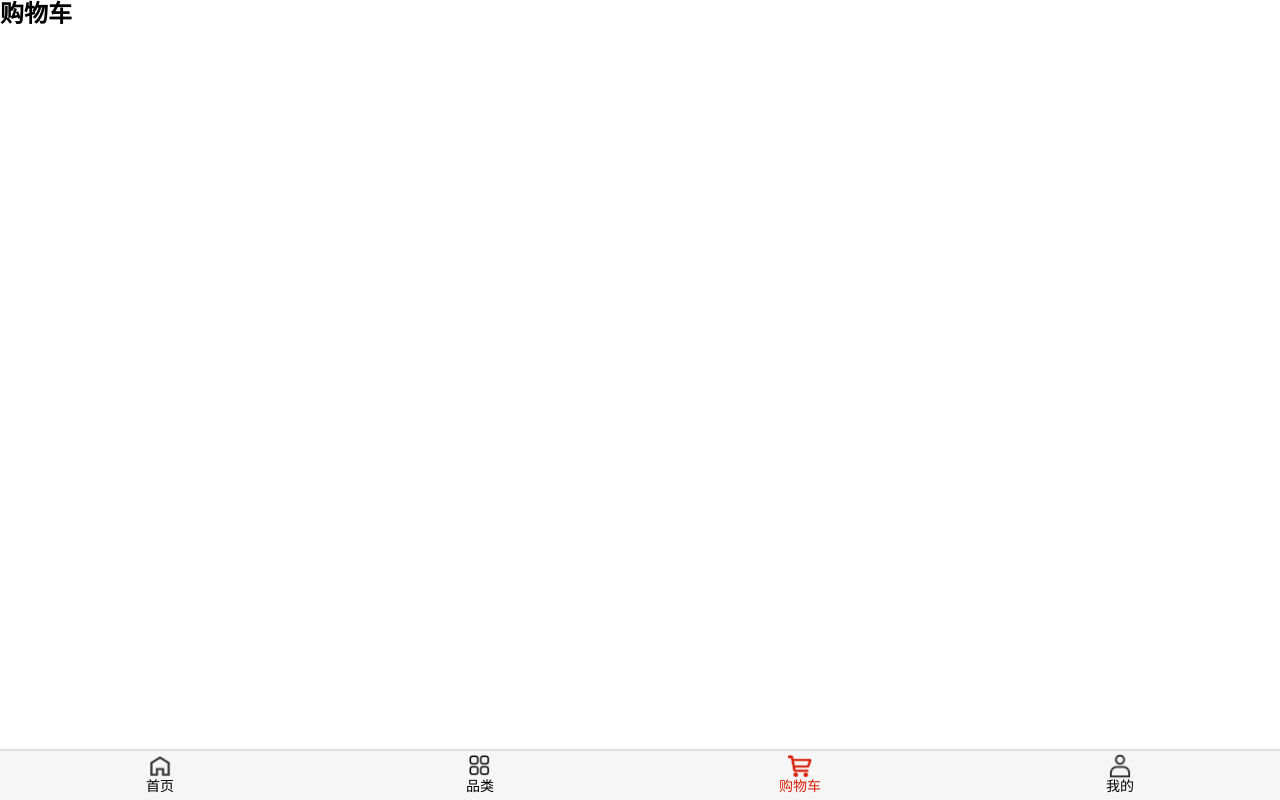
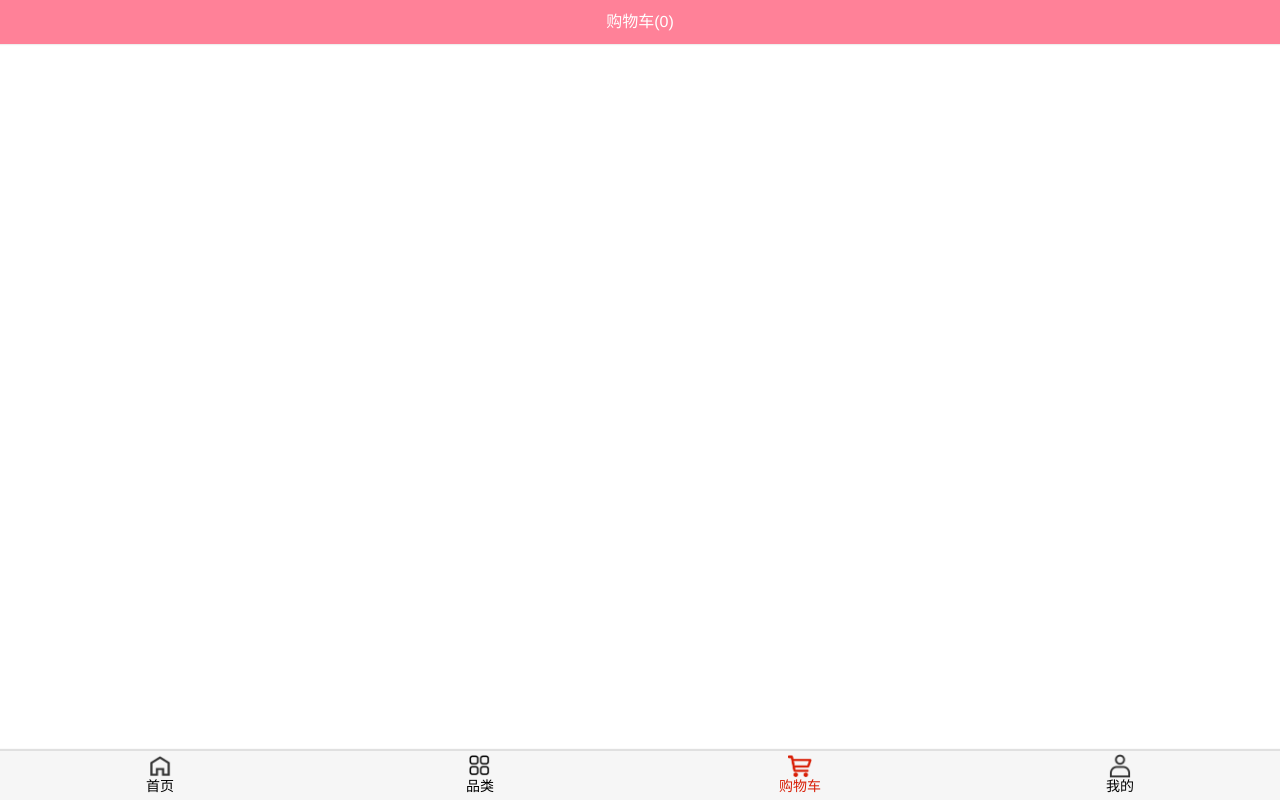
Before and after one commit to CXY0501/supermall, a Vue app: page /shopcart in a window 1280 px wide. Built offline with nearby package versions, Linux system fonts and the light colour scheme.

Commit message:
2020122303

```diff
--- /dev/null
+++ b/src/store/getters.js
@@ -0,0 +1,10 @@
+const getters = {
+    cartLength(state){
+        return state.cartList.length
+    },
+    cartList(state){
+        return state.cartList()
+    }
+}
+
+export default getters
--- a/src/store/index.js
+++ b/src/store/index.js
@@ -1,5 +1,6 @@
 import Vue from 'vue'
 import Vuex from 'vuex'
+import getters from './getters'
 
 Vue.use(Vuex)
 
@@ -8,18 +9,27 @@ const store = new Vuex.Store({
         cartList:[]
     },
     mutations:{
-        addCart(state,payload){
+        addCounter(state,payload){
+            payload.count++
+        },
+        addToCart(state,payload){
+            state.cartList.push(payload)
+        }
+    },
+    getters,
+    actions:{
+        addCart(context,payload){
             let oldProduct = null
-            for (let item of state.cartList){
+            for (let item of context.state.cartList){
                 if(item.iid === payload.iid){
                     oldProduct = item
                 }
             }
             if (oldProduct){
-                oldProduct.count += 1
+                context.commit('addCounter',oldProduct)
             }else{
                 payload.count = 1
-                state.cartList.push(payload)
+                context.commit('addToCart',payload)
             }
         }
     }
--- a/src/views/detail/detail.vue
+++ b/src/views/detail/detail.vue
@@ -1,6 +1,5 @@
 <template>
   <div id="detail">
-    <div>{{$store.state.cartList.length}}</div>
    <detail-nav-bar class="detailNavBar" @titleClick="titleClick" ref="nav"/>
    <scroll class="content"
           ref="bscroll"
@@ -151,7 +150,8 @@ export default{
       console.log(this.detailInfo)
       console.log(product)
 
-      this.$store.commit('addCart',product)
+      // this.$store.commit('addCart',product)
+      this.$store.dispatch('addCart',product)
     }
   }
 }
--- a/src/views/shopcart/shopcart.vue
+++ b/src/views/shopcart/shopcart.vue
@@ -1,19 +1,39 @@
 <template>
   <div>
-    <h2>购物车</h2>
+    <nav-bar class="navBar">
+      <div slot="center">购物车({{cartLength}})</div>
+    </nav-bar>
   </div>
 </template>
 
 <script>
+import NavBar from '../../components/common/navbar/NavBar'
+
+import { mapGetters } from 'vuex'
+
 export default{
   name:'shopcart',
+  components:{
+    NavBar
+  },
   data(){
     return{}
   },
   methods:{
+  },
+  computed:{
+    ...mapGetters([
+      'cartLength',
+      'cartList'
+    ])
   }
 }
 </script>
 
 <style scoped>
+.navBar{
+  background-color: var(--color-tint);
+  color:#fff;
+  /* font-weight: 700 */
+}
 </style>
```
